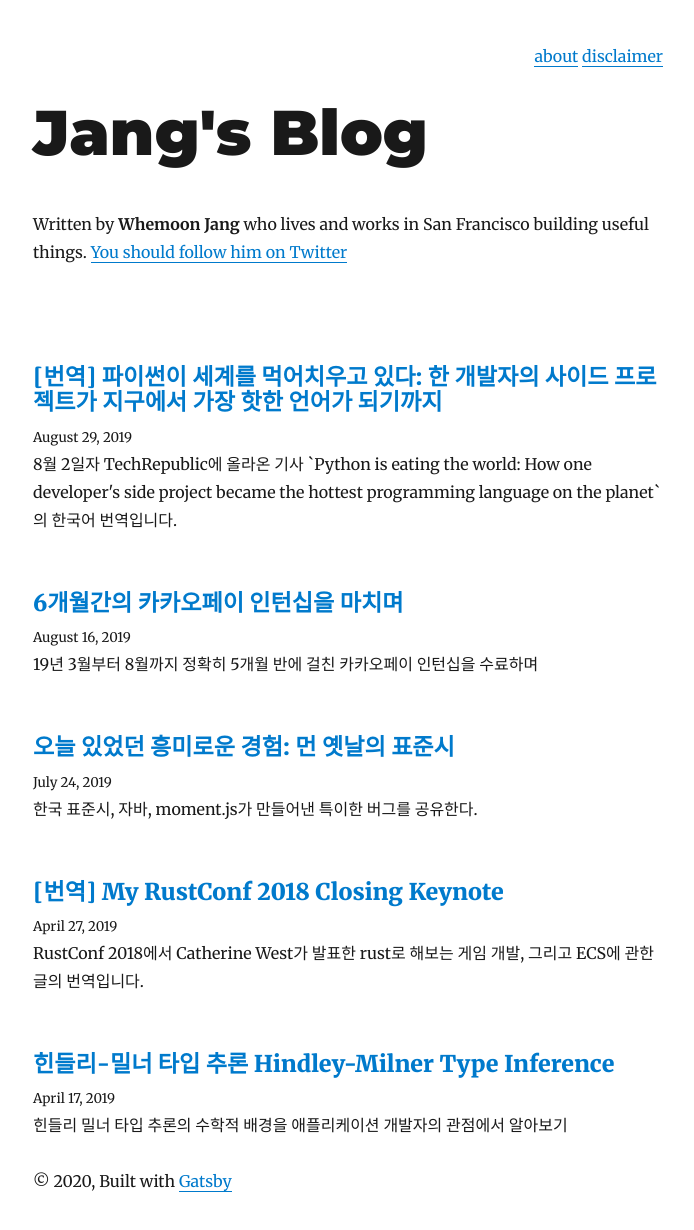
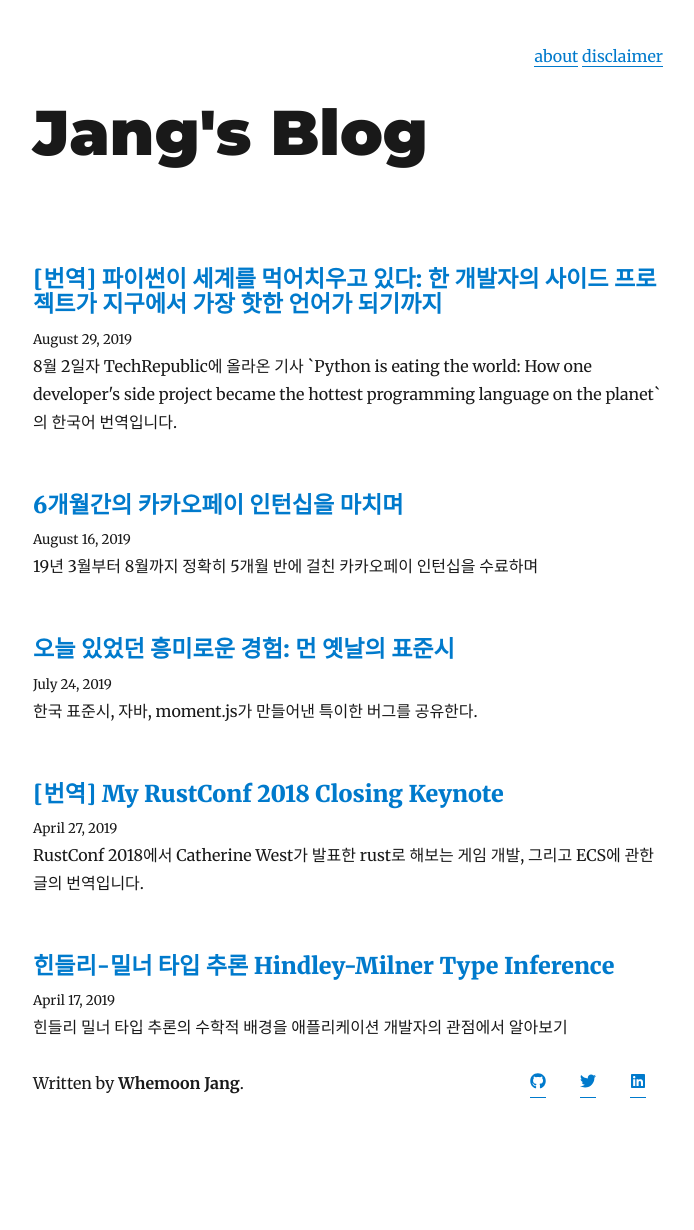
Before and after one commit to palindrom615/blog, a Gatsby site: page / in a window 1280 px wide. Shown: the whole page, without its empty margins (292-986 px from the left). After the commit the page ends 1209 px from the top, so only its background shows below. Built offline with nearby package versions, Linux system fonts and the light colour scheme; Gatsby itself is replaced by a stand-in of ours; some packages are replaced by stand-ins of ours.

Commit message:
Modify footer

```diff
--- a/gatsby-config.js
+++ b/gatsby-config.js
@@ -6,6 +6,8 @@ module.exports = {
     siteUrl: `https://palindrom615.dev`,
     social: {
       twitter: `palindrom615`,
+      github: `palindrom615`,
+      linkedin: `palindrom615`
     },
   },
   plugins: [
--- a/package.json
+++ b/package.json
@@ -31,6 +31,7 @@
     "react": "^16.12.0",
     "react-dom": "^16.12.0",
     "react-helmet": "^5.2.1",
+    "react-icons": "^3.8.0",
     "react-typography": "^0.16.19",
     "typeface-merriweather": "0.0.72",
     "typeface-montserrat": "0.0.75",
--- a/src/components/bio.js
+++ /dev/null
@@ -1,47 +0,0 @@
-/**
- * Bio component that queries for data
- * with Gatsby's useStaticQuery component
- *
- * See: https://www.gatsbyjs.org/docs/use-static-query/
- */
-
-import React from "react"
-import { useStaticQuery, graphql } from "gatsby"
-
-import { rhythm } from "../utils/typography"
-
-const Bio = () => {
-  const data = useStaticQuery(graphql`
-    query BioQuery {
-      site {
-        siteMetadata {
-          author
-          social {
-            twitter
-          }
-        }
-      }
-    }
-  `)
-
-  const { author, social } = data.site.siteMetadata
-  return (
-    <div
-      style={{
-        display: `flex`,
-        marginBottom: rhythm(2.5),
-      }}
-    >
-      <p>
-        Written by <strong>{author}</strong> who lives and works in San
-        Francisco building useful things.
-        {` `}
-        <a href={`https://twitter.com/${social.twitter}`}>
-          You should follow him on Twitter
-        </a>
-      </p>
-    </div>
-  )
-}
-
-export default Bio
--- /dev/null
+++ b/src/components/footer.js
@@ -0,0 +1,63 @@
+/**
+ * Bio component that queries for data
+ * with Gatsby's useStaticQuery component
+ *
+ * See: https://www.gatsbyjs.org/docs/use-static-query/
+ */
+
+import React from "react"
+import { useStaticQuery, graphql } from "gatsby"
+import { FaTwitter, FaGithub, FaLinkedin } from "react-icons/fa"
+
+import { rhythm } from "../utils/typography"
+
+const Footer = () => {
+  const data = useStaticQuery(graphql`
+    query BioQuery {
+      site {
+        siteMetadata {
+          author
+          social {
+            twitter
+            github
+            linkedin
+          }
+        }
+      }
+    }
+  `)
+
+  const { author, social } = data.site.siteMetadata
+  return (
+    <footer
+      style={{
+        display: "flex",
+        justifyContent: "space-between",
+        marginBottom: rhythm(2.5),
+      }}
+    >
+      <span style={{ flex: 2 }}>
+        Written by <strong>{author}</strong>.{` `}
+      </span>
+      <span
+        style={{
+          flex: "0 1 150px",
+          display: "flex",
+          justifyContent: "space-around",
+        }}
+      >
+        <a href={`https://github.com/${social.github}`}>
+          <FaGithub />
+        </a>
+        <a href={`https://twitter.com/${social.twitter}`}>
+          <FaTwitter />
+        </a>
+        <a href={`https://linkedin.com/in/${social.linkedin}`}>
+          <FaLinkedin />
+        </a>
+      </span>
+    </footer>
+  )
+}
+
+export default Footer
--- a/src/components/layout.js
+++ b/src/components/layout.js
@@ -2,6 +2,7 @@ import React from "react"
 import { Link } from "gatsby"
 
 import { rhythm, scale } from "../utils/typography"
+import Footer from "./footer"
 
 class Layout extends React.Component {
   render() {
@@ -60,19 +61,15 @@ class Layout extends React.Component {
           padding: `${rhythm(1.5)} ${rhythm(3 / 4)}`,
         }}
       >
-        <header style={{display: "flex", flexDirection: "column"}}>
-          <p style={{marginLeft: "auto"}}>
+        <header style={{ display: "flex", flexDirection: "column" }}>
+          <p style={{ marginLeft: "auto" }}>
             <Link to={`/about`}>about</Link>{" "}
             <Link to={`/disclaimer`}>disclaimer</Link>
           </p>
           {header}
         </header>
         <main>{children}</main>
-        <footer>
-          © {new Date().getFullYear()}, Built with
-          {` `}
-          <a href="https://www.gatsbyjs.org">Gatsby</a>
-        </footer>
+        <Footer />
       </div>
     )
   }
--- a/src/pages/index.js
+++ b/src/pages/index.js
@@ -1,7 +1,6 @@
 import React from "react"
 import { Link, graphql } from "gatsby"
 
-import Bio from "../components/bio"
 import Layout from "../components/layout"
 import SEO from "../components/seo"
 import { rhythm } from "../utils/typography"
@@ -15,7 +14,6 @@ class BlogIndex extends React.Component {
     return (
       <Layout location={this.props.location} title={siteTitle}>
         <SEO title="All posts" />
-        <Bio />
         {posts.map(({ node }) => {
           const title = node.frontmatter.title || node.fields.slug
           return (
--- a/src/templates/blog-post.js
+++ b/src/templates/blog-post.js
@@ -1,7 +1,6 @@
 import React from "react"
 import { Link, graphql } from "gatsby"
 
-import Bio from "../components/bio"
 import Layout from "../components/layout"
 import SEO from "../components/seo"
 import { rhythm, scale } from "../utils/typography"
@@ -47,10 +46,7 @@ class BlogPostTemplate extends React.Component {
               marginBottom: rhythm(1),
             }}
           />
-          <footer>
-            <Utterances repo="palindrom615/blog" />
-            <Bio />
-          </footer>
+          <Utterances repo="palindrom615/blog" />
         </article>
 
         <nav>
--- a/src/templates/page.js
+++ b/src/templates/page.js
@@ -1,7 +1,6 @@
 import React from "react"
 import { graphql } from "gatsby"
 
-import Bio from "../components/bio"
 import Layout from "../components/layout"
 import SEO from "../components/seo"
 import { rhythm } from "../utils/typography"
@@ -31,9 +30,6 @@ class PageTemplate extends React.Component {
               marginBottom: rhythm(1),
             }}
           />
-          <footer>
-            <Bio />
-          </footer>
         </article>
       </Layout>
     )
```
Also changed, not shown: src/components/utterances.js (+26 -24 lines), 1 other file.
